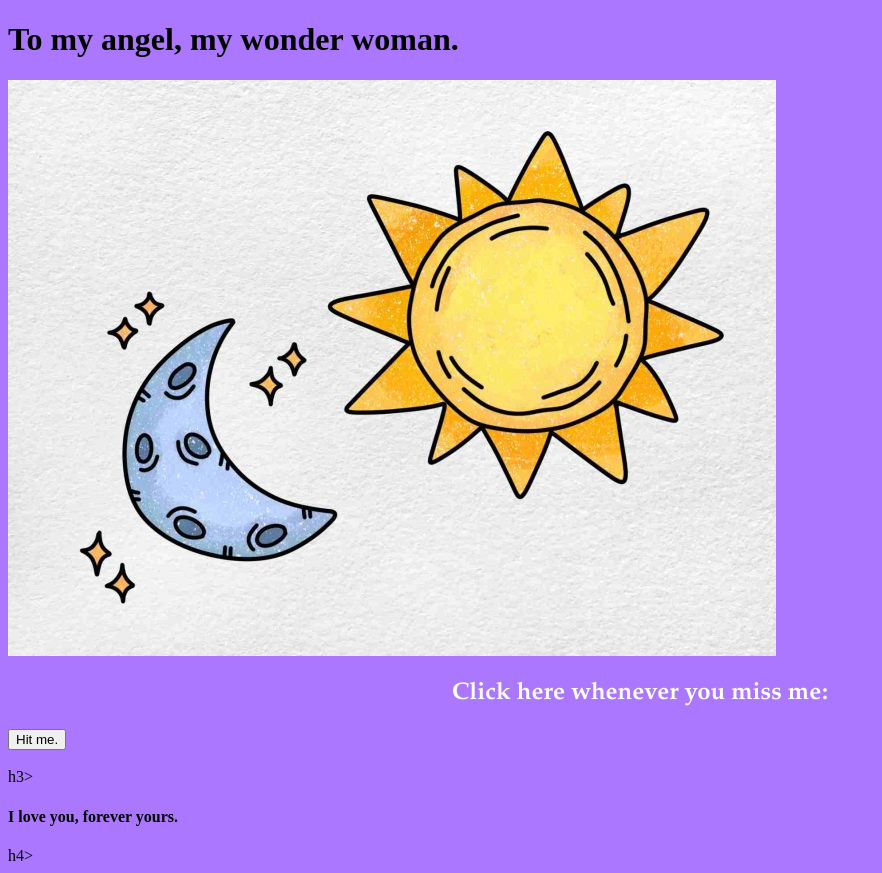
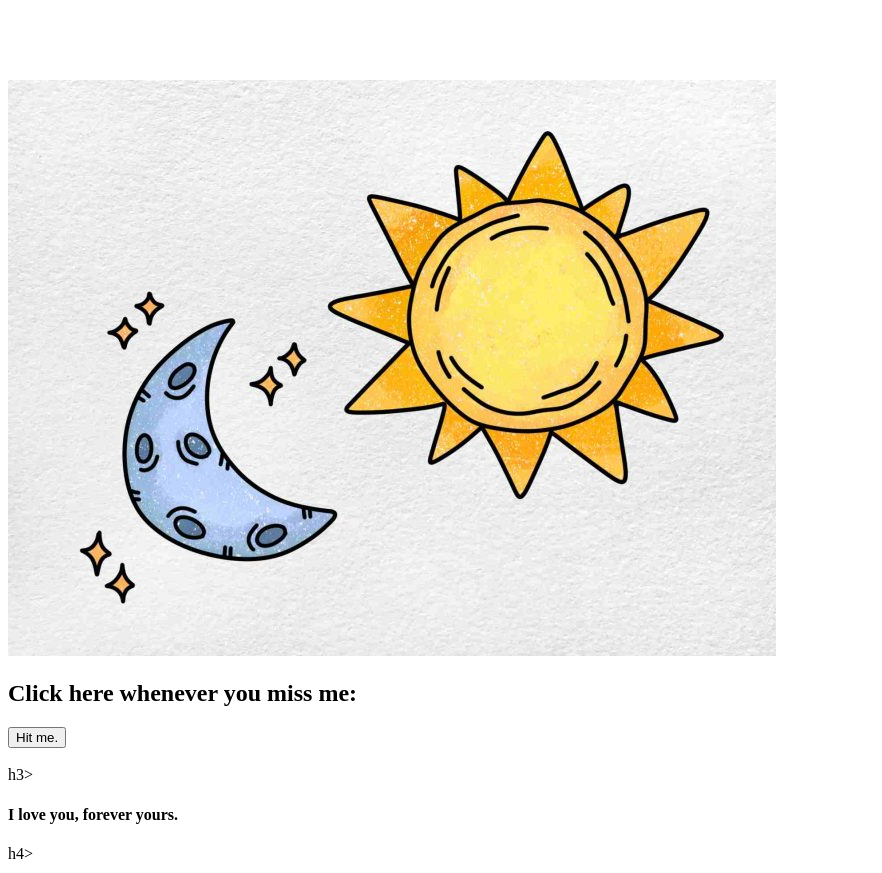
Before and after one commit to helofon/ily, a plain HTML site: page index.html in a window 1280 px wide. Shown: the whole page, without its empty margins (0-882 px from the left). Drawn offline with Linux system fonts and the light colour scheme.

Commit message:
Update style.css

```diff
--- a/style.css
+++ b/style.css
@@ -1,23 +1,28 @@
 body {
-    background-color: rgb(172, 119, 255);
+    background-color: CCCCFF;
 }
+h1{
+    color: white;
+    font-family: Lucida Handwriting;
+    font-size: 20;
+    text-align: center;
 
 h2{
     color: white;
-    font-family: Garamond;
+    font-family: Lucida Handwriting;
     font-size: 20;
     text-align: center;
 }
 
 h3{
     color: white;
-    font-family: Garamond;
-    font-size: 20;
+    font-family: Lucida Handwriting;
+    font-size: 75;
     text-align: center;
 
 h4{
     color: white;
-    font-family: Garamond;
+    font-family: Lucida Handwriting;
     font-size: 20;
     text-align: center;
 }
```
